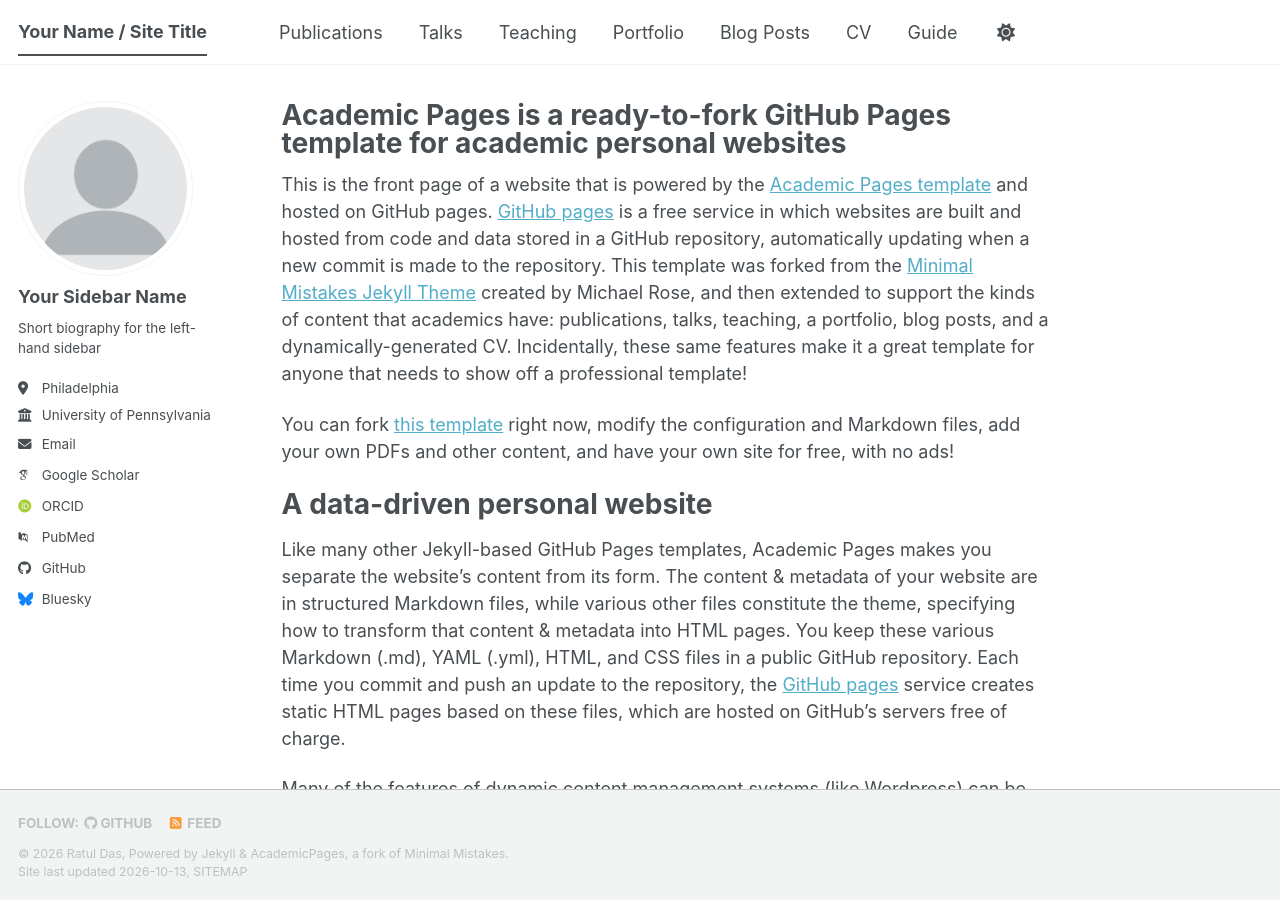
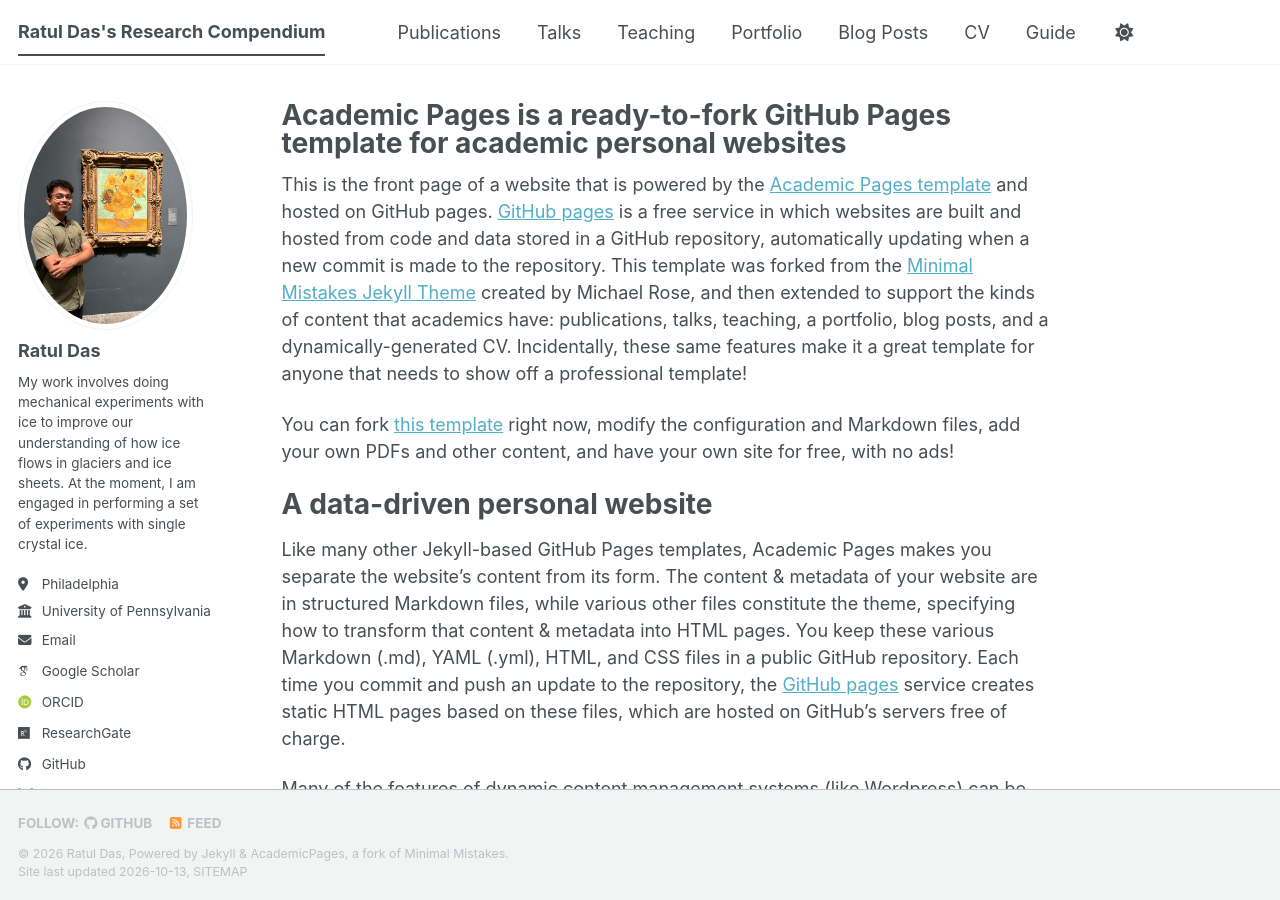
Before and after one commit to ratuldas-6/ratuldas-6.github.io, a Jekyll site: the page built from _pages/about.md, in a window 1280 px wide and 900 px high. Built offline with Jekyll 4.4.1, drawn with Linux system fonts in a browser that asks for light colours; some web fonts are replaced; a script bundle is joined from its source files by our own code; library files that are not in the unit come from our copies.

Commit message:
bio, profile picture update

```diff
--- a/_config.yml
+++ b/_config.yml
@@ -9,7 +9,7 @@
 # Basic Site Settings
 locale                   : "en-US"
 site_theme               : "default" # The available themes options are "default", "air", "sunrise", "mint", "dirt" and "contrast"
-title                    : "Your Name / Site Title"
+title                    : "Ratul Das's Research Compendium"
 title_separator          : "-"
 name                     : &name "Ratul Das"
 description              : &description "Your Name's academic portfolio"   # Update this with a general description of your site, this is the default if not overridden by a page
@@ -23,10 +23,10 @@ repository               : "academicpages/academicpages.github.io"
 #               Additional customization can be done by editing /_includes/author-profile.html
 author:
   # Biographic information
-  avatar           : "profile.png"
-  name             : "Your Sidebar Name"
+  avatar           : "profile.jpg"
+  name             : "Ratul Das"
   pronouns         : # example: "she/her"
-  bio              : "Short biography for the left-hand sidebar"
+  bio              : "My work involves doing mechanical experiments with ice to improve our understanding of how ice flows in glaciers and ice sheets. At the moment, I am engaged in performing a set of experiments with single crystal ice."
   location         : "Philadelphia"
   employer         : "University of Pennsylvania"
   uri              : # URL
@@ -34,15 +34,15 @@ author:
 
   # Academic websites
   academia         : # URL
-  arxiv            : # URL - Update with the correct link to your profile
-  googlescholar    : "https://scholar.google.com/citations?user=PS_CX0AAAAAJ"
+  arxiv            : # URL - Update with the correct link to your profile - might not exist, ask Bidya
+  googlescholar    : "https://scholar.google.com/citations?user=ifRnudIAAAAJ"
   inspire-hep      : # URL
   impactstory      : # URL
-  orcid            : "https://orcid.org/yourorcidurl"
+  orcid            : "https://orcid.org/0000-0002-5845-9979"
   semantic         : # URL
   ssrn             : # URL
-  pubmed           : "https://www.ncbi.nlm.nih.gov/pubmed/?term=john+snow"
-  researchgate     : # URL
+  pubmed           : # URL
+  researchgate     : "https://www.researchgate.net/profile/Ratul-Das-8"
   scopus           : # URL
   zotero           : # URL
 
```
Also changed, not shown: images/profile.jpg (added), images/profile_default.png (renamed from images/profile.png).
